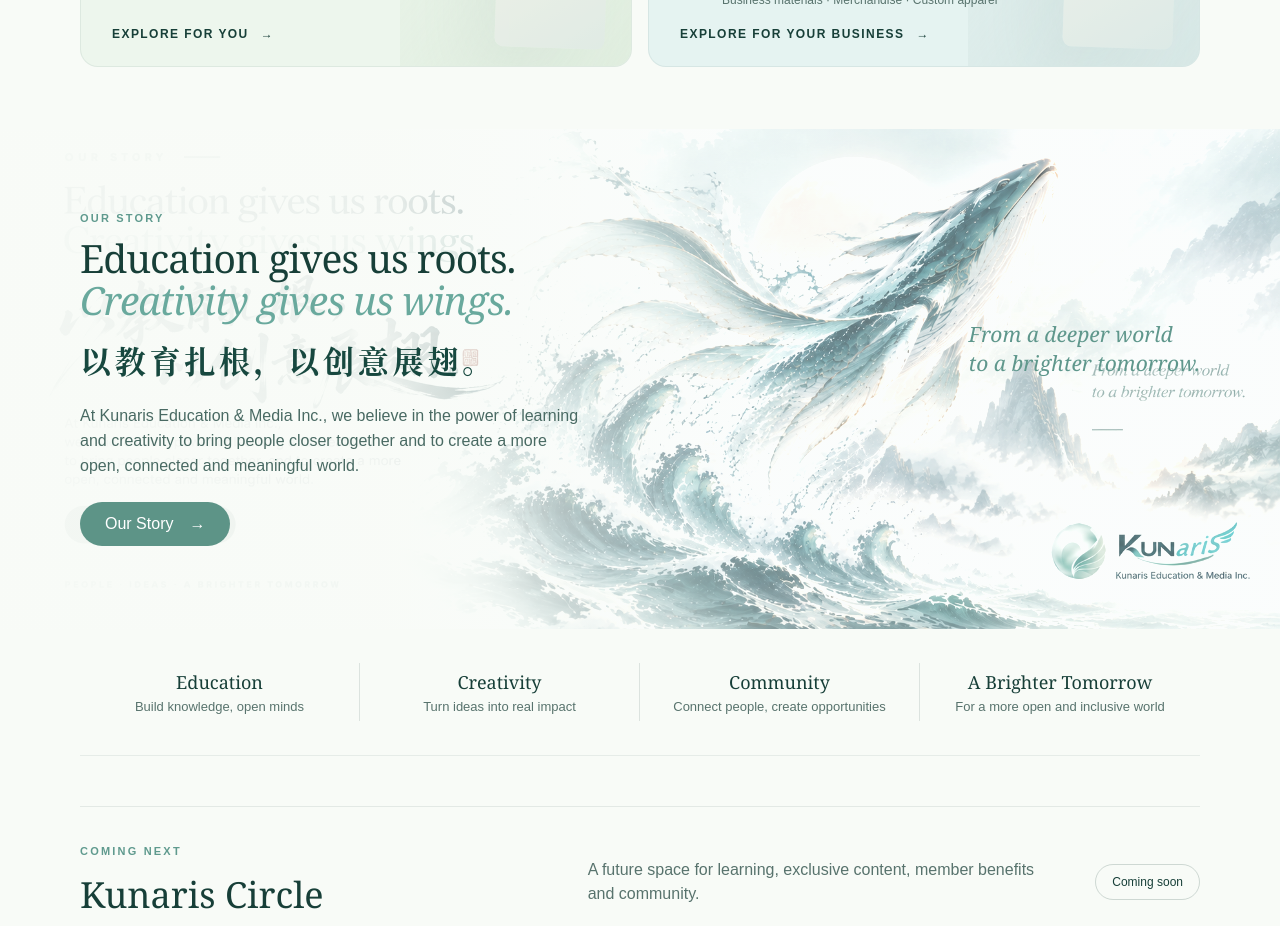
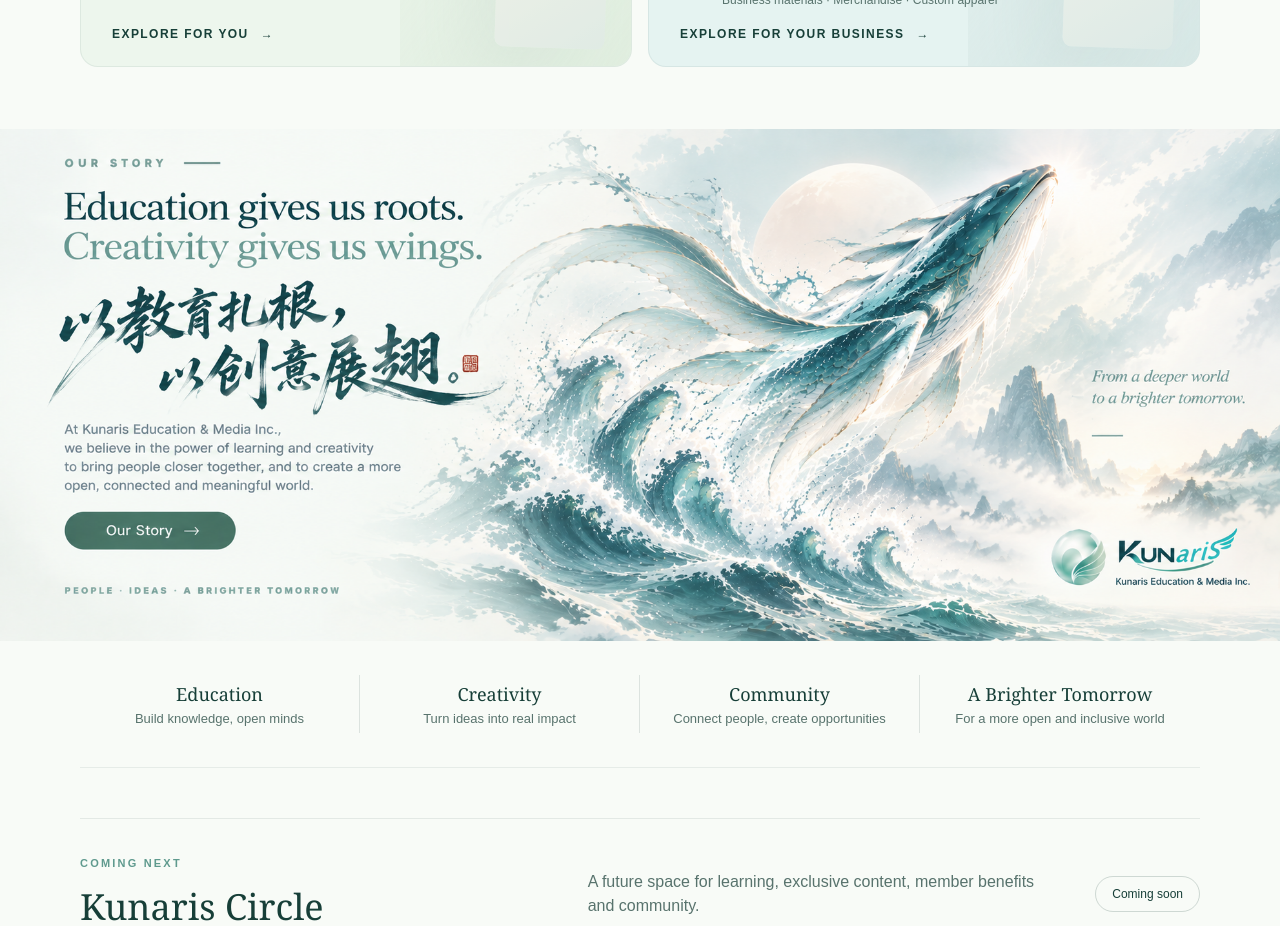
Before and after one commit to spaceicestarinfo-cs50/kunaris-website, a Next.js app: page / in a window 1280 px wide. Shown: the part 960-1886 px from the top of the page. Built offline with nearby package versions, Linux system fonts and the light colour scheme.

Commit message:
Add files via upload

```diff
--- a/app/globals.css
+++ b/app/globals.css
@@ -12,3 +12,28 @@
 @media(max-width:1000px){nav{gap:12px;font-size:13px}.headerBrand{min-width:210px}.serviceGrid{grid-template-columns:1fr}.serviceCard{min-height:390px}.cardContent{max-width:78%}}
 @media(max-width:820px){nav>a:not(.signIn),.lang{display:none}.hero{grid-template-columns:1fr}.heroVisual{height:260px}.serviceGrid{grid-template-columns:1fr}.cardContent{max-width:100%}.cardWash{opacity:.25}.storyInner{grid-template-columns:1fr}.storyShade{background:rgba(248,251,247,.82)}.storyQuote{display:none}.values{grid-template-columns:1fr 1fr}.values div:nth-child(2){border-right:0}.circle{grid-template-columns:1fr}.legal{align-items:flex-start}footer{grid-template-columns:1fr 1fr}.footerBrand{grid-column:1/-1}}
 @media(max-width:520px){.shell,.storyInner{width:calc(100% - 32px)}.siteHeader{padding:0 16px}.wordmarkWrap img{width:120px}.wordmarkWrap small{font-size:9px}.heroCopy h1{font-size:58px}.heroCopy h2{font-size:19px}.heroCopy>p:last-of-type{font-size:16px}.storyCopy h2{font-size:32px}.chinese{font-size:25px}.values{grid-template-columns:1fr}.values div{border-right:0;border-bottom:1px solid #173f3814}.values div:last-child{border:0}footer{grid-template-columns:1fr}.footerBrand{grid-column:auto}}
+
+
+/* V3.1 — exact approved Our Story artwork, shown uncropped */
+.storyFinal{
+  width:100%;
+  background:#f8fbf7;
+  overflow:hidden;
+}
+.storyFinal img{
+  display:block;
+  width:100%;
+  height:auto;
+  object-fit:contain;
+  object-position:center;
+}
+@media(max-width:820px){
+  .storyFinal{
+    overflow-x:auto;
+    -webkit-overflow-scrolling:touch;
+  }
+  .storyFinal img{
+    min-width:980px;
+    max-width:none;
+  }
+}
--- a/app/page.js
+++ b/app/page.js
@@ -59,19 +59,11 @@
 </section>
 </div>
 
-<section id="about" className="story">
- <div className="storyArt" aria-hidden="true"></div>
- <div className="storyShade"></div>
- <div className="storyInner">
-  <div className="storyCopy">
-   <p className="eyebrow">OUR STORY</p>
-   <h2>Education gives us roots.<br/><em>Creativity gives us wings.</em></h2>
-   <p className="chinese">以教育扎根，以创意展翅。</p>
-   <p className="storyBody">At Kunaris Education &amp; Media Inc., we believe in the power of learning and creativity to bring people closer together and to create a more open, connected and meaningful world.</p>
-   <a className="storyButton" href="#">Our Story <Arrow/></a>
-  </div>
-  <div className="storyQuote">From a deeper world<br/>to a brighter tomorrow.</div>
- </div>
+<section id="about" className="storyFinal">
+  <img
+    src="/our-story-final.png"
+    alt="Our Story — Education gives us roots. Creativity gives us wings. 以教育扎根，以创意展翅。 From a deeper world to a brighter tomorrow."
+  />
 </section>
 
 <section className="values shell">
--- a/package.json
+++ b/package.json
@@ -1,5 +1,5 @@
 {
-  "name":"kunaris-website","version":"0.3.0","private":true,
+  "name":"kunaris-website","version":"0.3.1","private":true,
   "scripts":{"dev":"next dev","build":"next build","start":"next start"},
   "dependencies":{"next":"^15.5.0","react":"^19.1.0","react-dom":"^19.1.0"}
 }
```
Also changed, not shown: public/our-story-final.png (added).
